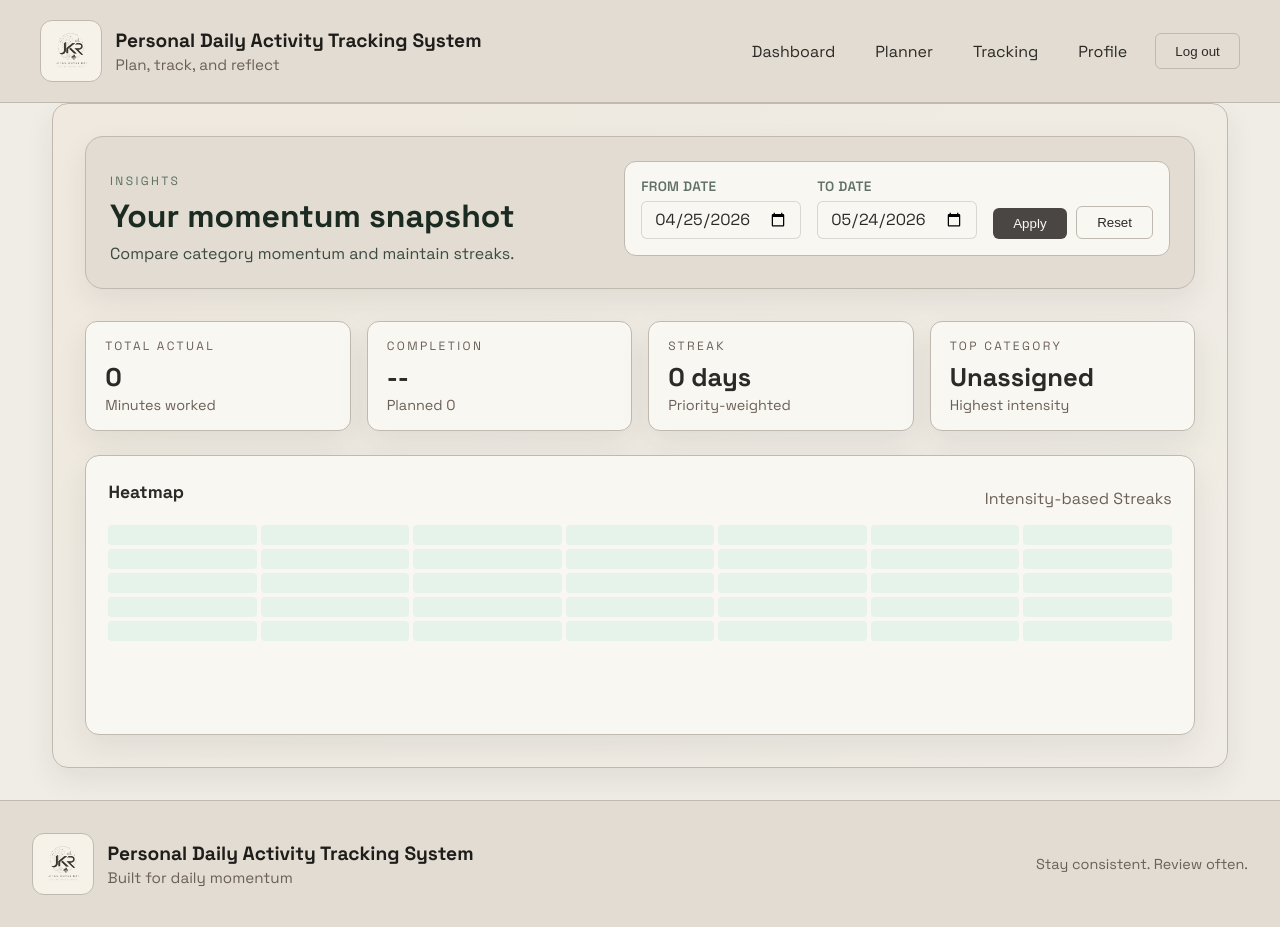
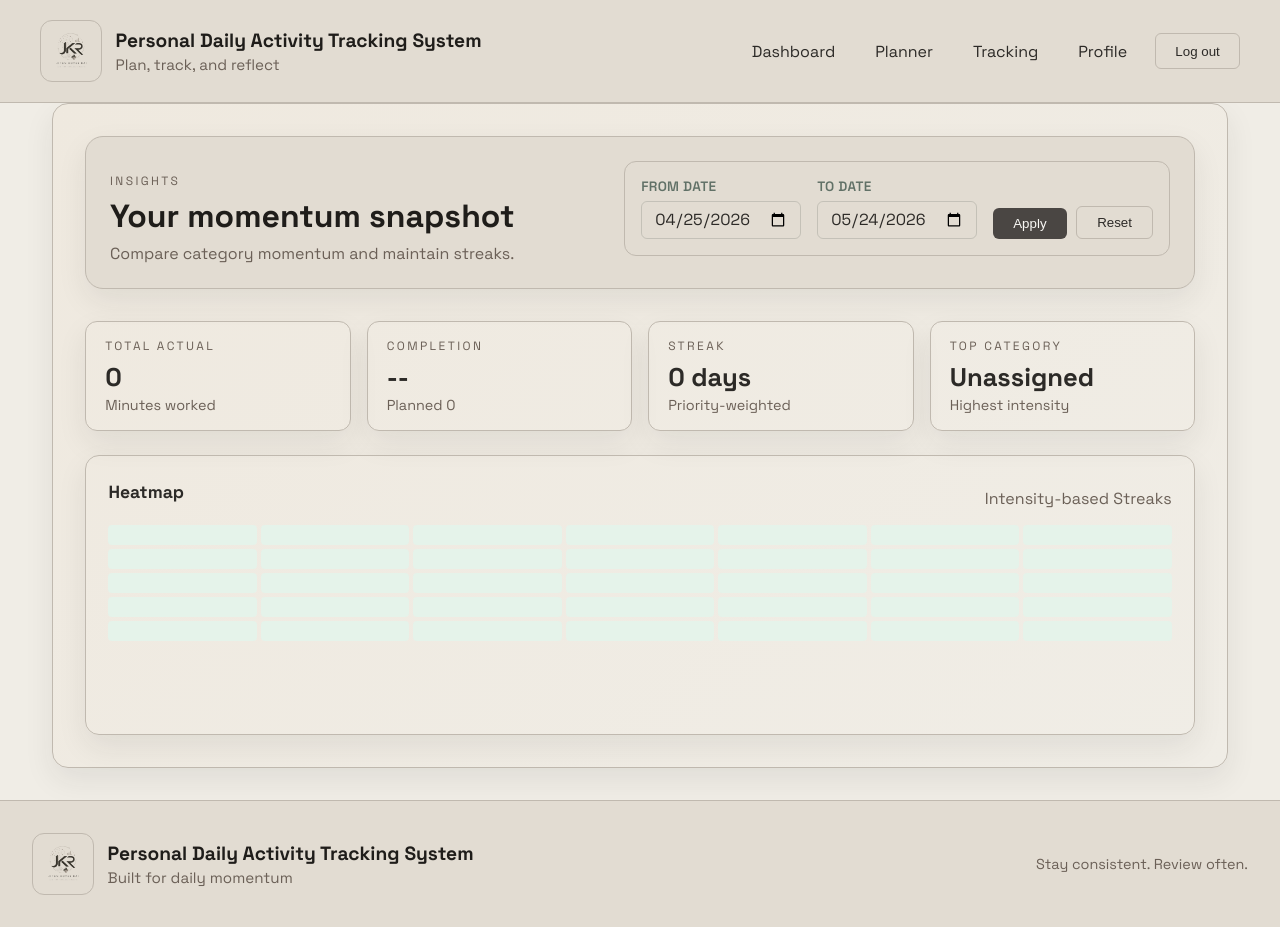
Before and after one commit to Jitenrai21/Personal_Daily_Activity_Tracking_System, a Django app: page /dashboard/ in a window 1280 px wide. Run offline with Django 5.2, Linux system fonts and the light colour scheme; the visitor is signed in with stand-in values (Sample User, id 1); data comes from the database, SQL or seed files in the repository; data that the repository does not hold is empty; some libraries are stand-ins or nearby versions.

Commit message:
plain consistent UI color adaptatiion

```diff
--- a/static/css/base.css
+++ b/static/css/base.css
@@ -53,7 +53,7 @@ body {
   justify-content: center;
   padding: 0.5rem;
   border-radius: 12px;
-  background: #f7f2e9;
+  background: var(--surface-soft);
   border: 1px solid var(--border-color);
 }
 
@@ -108,7 +108,6 @@ body {
   background: #f5efe5;
   color: var(--dashboard-ink);
 }
-
 .content {
   flex: 1;
   padding: 0 2rem 2rem;
@@ -143,19 +142,19 @@ body {
   text-transform: uppercase;
   letter-spacing: 0.2em;
   font-size: 0.75rem;
-  color: #5c6f65;
+  color: var(--accent-color);
   margin-bottom: 0.5rem;
 }
 
 .page-title {
   font-size: 2rem;
   margin: 0 0 0.5rem;
-  color: #1c2b22;
+  color: var(--dashboard-ink);
 }
 
 .page-subtitle {
   margin: 0;
-  color: #3c4a42;
+  color: var(--accent-color);
   max-width: 32rem;
 }
 
@@ -256,7 +255,7 @@ h2 {
   border: 1px solid var(--border-color);
   border-radius: 8px;
   overflow: hidden;
-  background: #f9f7f2;
+  background: var(--surface-soft);
   width: 100%;
 }
 
@@ -267,7 +266,7 @@ h2 {
   padding: 0.75rem 1rem;
   align-items: center;
   border-bottom: 1px solid var(--border-color);
-  background: #f9f7f2;
+  background: var(--surface-soft);
 }
 
 .table-row > div {
@@ -277,7 +276,7 @@ h2 {
 }
 
 .table-row:hover {
-  background: #f4f1eb;
+  background: var(--surface-soft-hover);
 }
 
 .table-row-sessions {
@@ -338,7 +337,7 @@ h2 {
   padding: 0.8rem 1rem;
   border: 1px solid var(--border-color);
   border-radius: 8px;
-  background: #f9f7f2;
+  background: var(--surface-soft);
 }
 
 .list-item p {
@@ -384,7 +383,7 @@ textarea {
   padding: 0.5rem 0.6rem;
   border: 1px solid var(--border-color);
   border-radius: 6px;
-  background: #f9f7f2;
+  background: var(--surface-soft);
   color: var(--text-color);
 }
 
@@ -499,7 +498,7 @@ textarea {
   padding: 0.75rem 1rem;
   border: 1px solid var(--border-color);
   border-radius: 8px;
-  background: #f9f7f2;
+  background: var(--surface-soft);
 }
 
 .planner-actions {
@@ -568,7 +567,7 @@ textarea {
   flex-wrap: wrap;
   gap: 1rem;
   align-items: flex-end;
-  background: #f9f7f2;
+  background: var(--surface-soft);
   padding: 1rem;
   border-radius: 12px;
   border: 1px solid var(--border-color);
@@ -593,7 +592,7 @@ textarea {
 
 .kpi-card {
   padding: 1rem 1.2rem;
-  background: #f9f7f2;
+  background: var(--surface-soft);
   border-radius: 12px;
   border: 1px solid var(--border-color);
 }
@@ -620,7 +619,7 @@ textarea {
 
 .chart-card {
   padding: 1.2rem 1.4rem;
-  background: #f9f7f2;
+  background: var(--surface-soft);
   border-radius: 14px;
   border: 1px solid var(--border-color);
   display: flex;
--- a/templates/analytics/dashboard.html
+++ b/templates/analytics/dashboard.html
@@ -82,7 +82,7 @@
       padding: 0.5rem 0.75rem;
       border: 1px solid rgba(28, 43, 34, 0.15);
       border-radius: 6px;
-      background: #f9f7f2;
+      background: var(--surface-soft);
       font-size: 0.9rem;
       transition: border-color 0.2s ease;
       font: inherit;
@@ -165,7 +165,7 @@
     }
 
     .stat-card {
-      background: #f8f9f8;
+      background: var(--surface-soft);
       border-radius: 8px;
       padding: 1rem 1.25rem;
       display: flex;
@@ -222,7 +222,7 @@
     }
 
     .category-section {
-      background: #ffffff;
+      background: var(--surface-soft);
       border-radius: 12px;
       padding: 1.5rem;
       box-shadow: 0 1px 3px rgba(0, 0, 0, 0.05);
@@ -245,7 +245,7 @@
 
     /* Table styling consistent with planner */
     .dashboard-table-wrap {
-      background: #f8f9f8;
+      background: var(--surface-soft);
       border-radius: 8px;
       padding: 1rem;
       margin-top: 1rem;
@@ -277,7 +277,7 @@
       padding: 0.875rem;
       vertical-align: middle;
       border-bottom: 1px solid rgba(28, 43, 34, 0.06);
-      background: #ffffff;
+      background: var(--surface-soft);
     }
 
     .dashboard-table tbody td:last-child {
@@ -289,11 +289,11 @@
     }
 
     .dashboard-table tbody tr:hover {
-      background: rgba(255, 255, 255, 0.5);
+      background: var(--surface-soft-hover);
     }
 
     .dashboard-table tbody tr:hover td {
-      background: rgba(255, 255, 255, 0.8);
+      background: var(--surface-soft-hover);
     }
 
     /* Empty state */
--- a/templates/planner/partials/schedule_row.html
+++ b/templates/planner/partials/schedule_row.html
@@ -137,7 +137,7 @@
     align-items: flex-start;
     gap: 1.5rem;
     padding: 1.25rem;
-    background: #f9f8f5;
+    background: var(--surface-soft);
     border: 1px solid rgba(28, 43, 34, 0.1);
     border-radius: 8px;
     margin-bottom: 0.75rem;
@@ -150,7 +150,7 @@
   }
 
   .planner-item[data-session-start] {
-    background: linear-gradient(to right, rgba(63, 143, 107, 0.03) 0%, #f9f8f5 100%);
+    background: linear-gradient(to right, rgba(63, 143, 107, 0.03) 0%, var(--surface-soft) 100%);
     border-color: rgba(63, 143, 107, 0.3);
   }
 
@@ -283,7 +283,7 @@
     align-items: flex-start;
     gap: 0.5rem;
     padding: 0.75rem;
-    background: #f8f9f8;
+    background: var(--surface-soft);
     border-radius: 6px;
     color: #617167;
     font-size: 0.875rem;
--- a/templates/tracking/partials/session_list.html
+++ b/templates/tracking/partials/session_list.html
@@ -34,7 +34,7 @@
 <style>
   /* Sessions table wrapper */
   .sessions-table-wrapper {
-    background: #f9f8f5;
+    background: var(--surface-soft);
     border-radius: 8px;
     padding: 1rem;
     overflow-x: auto;
@@ -86,7 +86,7 @@
     grid-template-columns: 2fr 1.5fr 1.2fr 1fr 1fr 1fr 1fr 0.8fr;
     gap: 0.75rem;
     padding: 1rem;
-    background: #f9f8f5;
+    background: var(--surface-soft);
     border-radius: 6px;
     border: 1px solid rgba(28, 43, 34, 0.08);
     transition: all 0.2s ease;
@@ -224,7 +224,7 @@
     align-items: center;
     justify-content: center;
     padding: 4rem 2rem;
-    background: #f9f8f5;
+    background: var(--surface-soft);
     border-radius: 8px;
     text-align: center;
   }
--- a/templates/tracking/session_list.html
+++ b/templates/tracking/session_list.html
@@ -209,7 +209,7 @@
       padding-top: 0;
       padding-bottom: 0;
       padding-right: 0.75rem;
-      background: #f9f7f2;
+      background: var(--surface-soft);
       border: 1px solid var(--border-color);
       border-radius: 8px;
       color: var(--text-color);
```
Also changed, not shown: templates/planner/daily_plan.html (+4 -4 lines).
